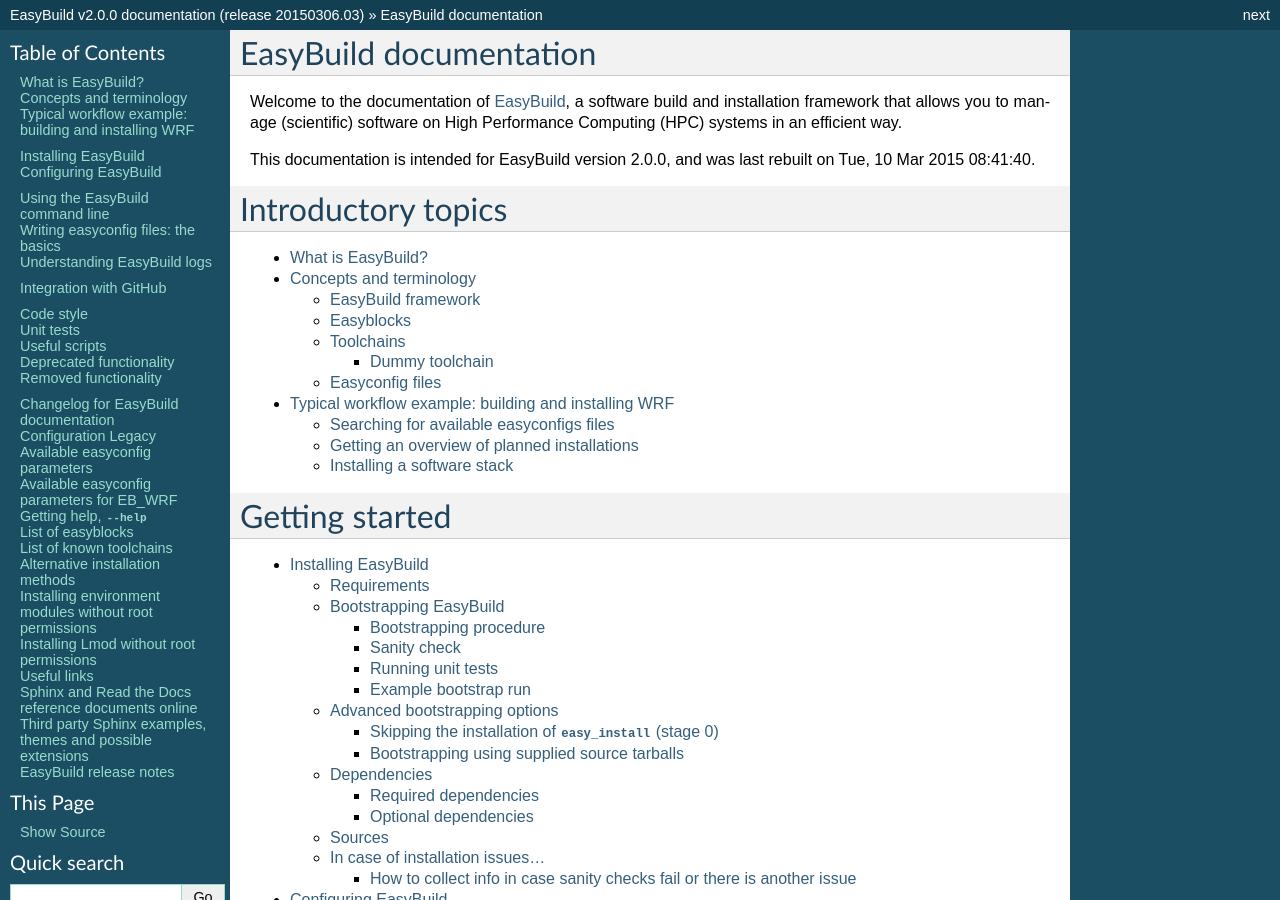
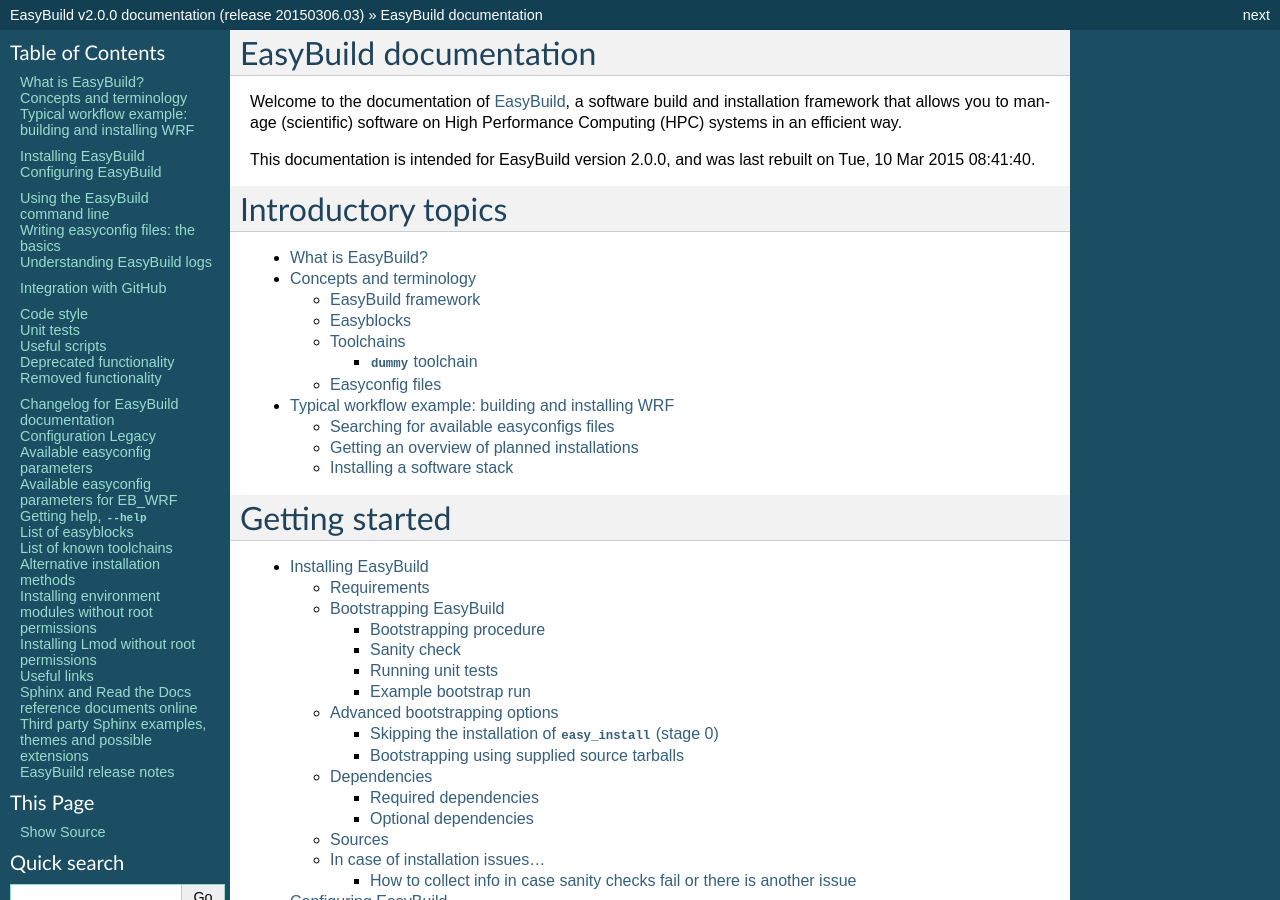
Before and after one commit to easybuilders/easybuild, a Sphinx documentation site: the page built from docs/index.rst, in a window 1280 px wide and 900 px high. Built offline with Sphinx 7.4.7, drawn with Linux system fonts in a browser that asks for light colours.

```diff
--- a/docs/Concepts_and_Terminology.rst
+++ b/docs/Concepts_and_Terminology.rst
@@ -113,8 +113,8 @@ Recent releases of EasyBuild include out-of-the-box toolchain support for:
 
 .. _dummy_toolchain:
 
-Dummy toolchain
-~~~~~~~~~~~~~~~
+``dummy`` toolchain
+~~~~~~~~~~~~~~~~~~~
 
 The ``dummy`` toolchain is a special case. It is an `empty` toolchain, i.e. a toolchain without any components,
 and corresponds to using the readily available compilers and libraries (e.g., the ones provided by the OS, or
```
